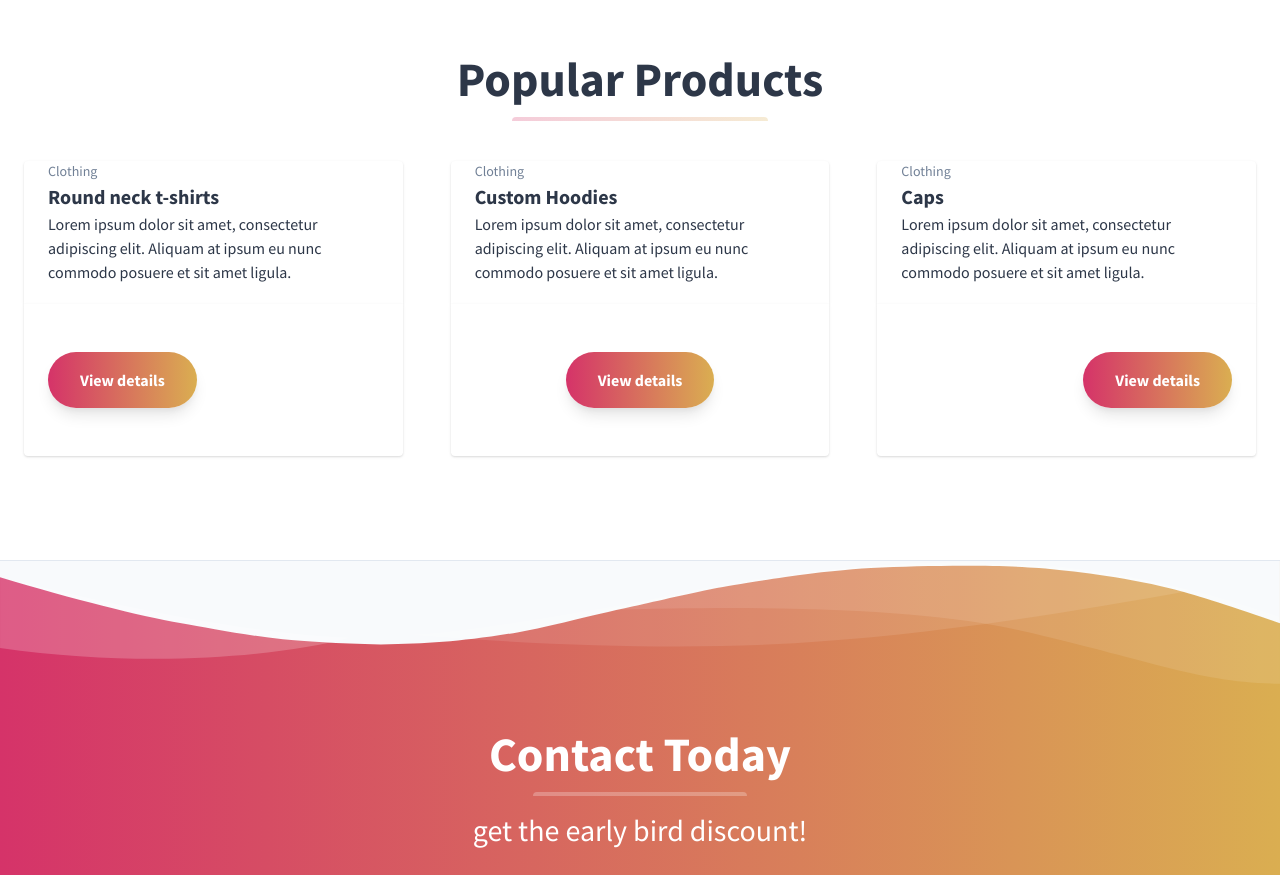
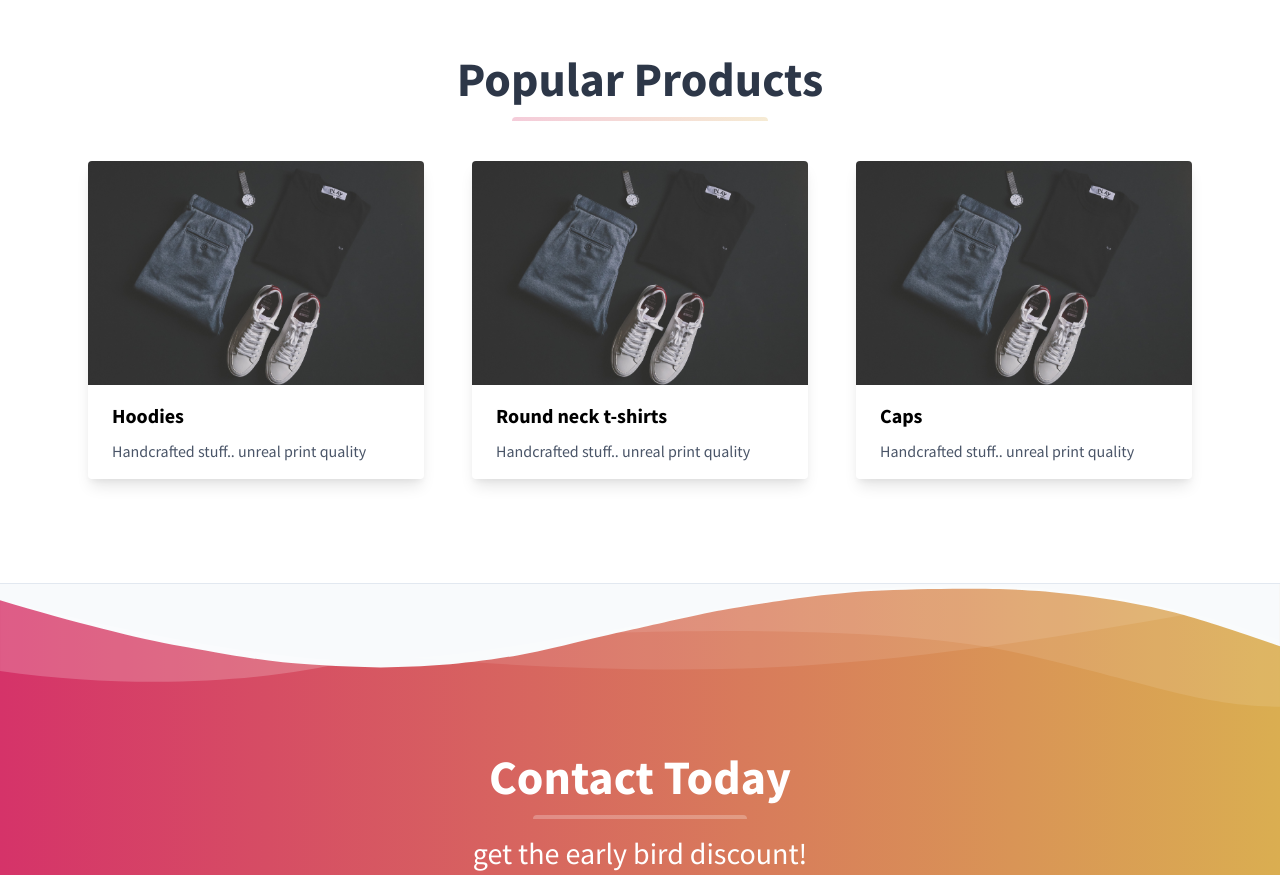
Before and after one commit to threadstory/site, a website: page web/index.html in a window 1280 px wide. Shown: the part 1580-2455 px from the top of the page. Drawn offline with nearby package versions, Linux system fonts and the light colour scheme.

Commit message:
add cards

```diff
--- a/web/index.html
+++ b/web/index.html
@@ -40,7 +40,8 @@
 	    <svg class="h-8 fill-current inline" xmlns="http://www.w3.org/2000/svg" viewBox="0 0 512.005 512.005">
 	      <rect fill="#2a2a31" x="16.539" y="425.626" width="479.767" height="50.502" transform="matrix(1,0,0,1,0,0)" />
 	      <path class="plane-take-off" d=" M 510.7 189.151 C 505.271 168.95 484.565 156.956 464.365 162.385 L 330.156 198.367 L 155.924 35.878 L 107.19 49.008 L 211.729 230.183 L 86.232 263.767 L 36.614 224.754 L 0 234.603 L 45.957 314.27 L 65.274 347.727 L 105.802 336.869 L 240.011 300.886 L 349.726 271.469 L 483.935 235.486 C 504.134 230.057 516.129 209.352 510.7 189.151 Z "/>
-				</svg> Threadstory
+	    </svg>
+	    Threadstory
 	  </a>
 	</div>
 
@@ -250,62 +251,102 @@
 	  <div class="h-1 mx-auto gradient w-64 opacity-25 my-0 py-0 rounded-t"></div>
 	</div>
 
-		<div class="w-full md:w-1/3 p-6 flex flex-col flex-grow flex-shrink">
-			<div class="flex-1 bg-white rounded-t rounded-b-none overflow-hidden shadow">
-				<a href="#" class="flex flex-wrap no-underline hover:no-underline">
-					<p class="w-full text-gray-600 text-xs md:text-sm px-6">Clothing</p>
-					<div class="w-full font-bold text-xl text-gray-800 px-6">Round neck t-shirts</div>
-					<p class="text-gray-800 text-base px-6 mb-5">
-						Lorem ipsum dolor sit amet, consectetur adipiscing elit. Aliquam at ipsum eu nunc commodo posuere et sit amet ligula.
+	<div class="flex-wrap flex max-w-6xl mx-auto">
+
+	  <div class="w-full md:w-1/3  p-6 flex flex-col flex-grow flex-shrink">
+	    <div class="max-w-sm rounded overflow-hidden shadow-lg">
+	      <img class="w-full" src="/pictures/hero.jpeg" alt="Sunset in the mountains">
+	      <div class="px-6 py-4">
+		<div class="font-bold text-xl text-black mb-2">Hoodies</div>
+		<p class="text-gray-700 text-base">
+		  Handcrafted stuff.. unreal print quality
 		</p>
-				</a>
-			</div>
-			<div class="flex-none mt-auto bg-white rounded-b rounded-t-none overflow-hidden shadow p-6">
-				<div class="flex items-center justify-start">
-				  <button class="mx-auto lg:mx-0 hover:underline gradient text-white font-bold rounded-full my-6 py-4 px-8 shadow-lg">
-				    View details
-				  </button>
 	      </div>
 	    </div>
 	  </div>
 
-
-
 	  <div class="w-full md:w-1/3 p-6 flex flex-col flex-grow flex-shrink">
-			<div class="flex-1 bg-white rounded-t rounded-b-none overflow-hidden shadow">
-				<a href="#" class="flex flex-wrap no-underline hover:no-underline">
-					<p class="w-full text-gray-600 text-xs md:text-sm px-6">Clothing</p>
-					<div class="w-full font-bold text-xl text-gray-800 px-6">Custom Hoodies</div>
-					<p class="text-gray-800 text-base px-6 mb-5">
-						Lorem ipsum dolor sit amet, consectetur adipiscing elit. Aliquam at ipsum eu nunc commodo posuere et sit amet ligula.
+	    <div class="max-w-sm rounded overflow-hidden shadow-lg">
+	      <img class="w-full" src="/pictures/hero.jpeg" alt="Sunset in the mountains">
+	      <div class="px-6 py-4">
+		<div class="font-bold text-xl text-black mb-2">Round neck t-shirts</div>
+		<p class="text-gray-700 text-base">
+		  Handcrafted stuff.. unreal print quality
 		</p>
-				</a>
-			</div>
-			<div class="flex-none mt-auto bg-white rounded-b rounded-t-none overflow-hidden shadow p-6">
-				<div class="flex items-center justify-center">
-					<button class="mx-auto lg:mx-0 hover:underline gradient text-white font-bold rounded-full my-6 py-4 px-8 shadow-lg">View details</button>
 	      </div>
 	    </div>
 	  </div>
 
-
-
 	  <div class="w-full md:w-1/3 p-6 flex flex-col flex-grow flex-shrink">
-			<div class="flex-1 bg-white rounded-t rounded-b-none overflow-hidden shadow">
-				<a href="#" class="flex flex-wrap no-underline hover:no-underline">
-					<p class="w-full text-gray-600 text-xs md:text-sm px-6">Clothing</p>
-					<div class="w-full font-bold text-xl text-gray-800 px-6">Caps</div>
-					<p class="text-gray-800 text-base px-6 mb-5">
-						Lorem ipsum dolor sit amet, consectetur adipiscing elit. Aliquam at ipsum eu nunc commodo posuere et sit amet ligula.
+	    <div class="max-w-sm rounded overflow-hidden shadow-lg">
+	      <img class="w-full" src="/pictures/hero.jpeg" alt="Sunset in the mountains">
+	      <div class="px-6 py-4">
+		<div class="font-bold text-xl text-black mb-2">Caps</div>
+		<p class="text-gray-700 text-base">
+		  Handcrafted stuff.. unreal print quality
 		</p>
-				</a>
-			</div>
-			<div class="flex-none mt-auto bg-white rounded-b rounded-t-none overflow-hidden shadow p-6">
-				<div class="flex items-center justify-end">
-					<button class="mx-auto lg:mx-0 hover:underline gradient text-white font-bold rounded-full my-6 py-4 px-8 shadow-lg">View details</button>
 	      </div>
 	    </div>
 	  </div>
+
+	</div>
+
+	<!-- <div class="w-full md:w-1/3 p-6 flex flex-col flex-grow flex-shrink"> -->
+	<!--   <div class="flex-1 bg-white rounded-t rounded-b-none overflow-hidden shadow"> -->
+	<!--     <a href="#" class="flex flex-wrap no-underline hover:no-underline"> -->
+	<!--       <p class="w-full text-gray-600 text-xs md:text-sm px-6">Clothing</p> -->
+	<!--       <div class="w-full font-bold text-xl text-gray-800 px-6">Round neck t-shirts</div> -->
+	<!--       <p class="text-gray-800 text-base px-6 mb-5"> -->
+	<!-- 	Lorem ipsum dolor sit amet, consectetur adipiscing elit. Aliquam at ipsum eu nunc commodo posuere et sit amet ligula.  -->
+	<!--       </p> -->
+	<!--     </a> -->
+	<!--   </div> -->
+	<!--   <div class="flex-none mt-auto bg-white rounded-b rounded-t-none overflow-hidden shadow p-6"> -->
+	<!--     <div class="flex items-center justify-start"> -->
+	<!--       <button class="mx-auto lg:mx-0 hover:underline gradient text-white font-bold rounded-full my-6 py-4 px-8 shadow-lg"> -->
+	<!-- 	View details -->
+	<!--       </button> -->
+	<!--     </div> -->
+	<!--   </div> -->
+	<!-- </div> -->
+
+
+
+	<!-- <div class="w-full md:w-1/3 p-6 flex flex-col flex-grow flex-shrink"> -->
+	<!--   <div class="flex-1 bg-white rounded-t rounded-b-none overflow-hidden shadow"> -->
+	<!--     <a href="#" class="flex flex-wrap no-underline hover:no-underline"> -->
+	<!--       <p class="w-full text-gray-600 text-xs md:text-sm px-6">Clothing</p> -->
+	<!--       <div class="w-full font-bold text-xl text-gray-800 px-6">Custom Hoodies</div> -->
+	<!--       <p class="text-gray-800 text-base px-6 mb-5"> -->
+	<!-- 	Lorem ipsum dolor sit amet, consectetur adipiscing elit. Aliquam at ipsum eu nunc commodo posuere et sit amet ligula.  -->
+	<!--       </p> -->
+	<!--     </a> -->
+	<!--   </div> -->
+	<!--   <div class="flex-none mt-auto bg-white rounded-b rounded-t-none overflow-hidden shadow p-6"> -->
+	<!--     <div class="flex items-center justify-center"> -->
+	<!--       <button class="mx-auto lg:mx-0 hover:underline gradient text-white font-bold rounded-full my-6 py-4 px-8 shadow-lg">View details</button> -->
+	<!--     </div> -->
+	<!--   </div> -->
+	<!-- </div> -->
+
+
+
+	<!-- <div class="w-full md:w-1/3 p-6 flex flex-col flex-grow flex-shrink"> -->
+	<!--   <div class="flex-1 bg-white rounded-t rounded-b-none overflow-hidden shadow"> -->
+	<!--     <a href="#" class="flex flex-wrap no-underline hover:no-underline"> -->
+	<!--       <p class="w-full text-gray-600 text-xs md:text-sm px-6">Clothing</p> -->
+	<!--       <div class="w-full font-bold text-xl text-gray-800 px-6">Caps</div> -->
+	<!--       <p class="text-gray-800 text-base px-6 mb-5"> -->
+	<!-- 	Lorem ipsum dolor sit amet, consectetur adipiscing elit. Aliquam at ipsum eu nunc commodo posuere et sit amet ligula.  -->
+	<!--       </p> -->
+	<!--     </a> -->
+	<!--   </div> -->
+	<!--   <div class="flex-none mt-auto bg-white rounded-b rounded-t-none overflow-hidden shadow p-6"> -->
+	<!--     <div class="flex items-center justify-end"> -->
+	<!--       <button class="mx-auto lg:mx-0 hover:underline gradient text-white font-bold rounded-full my-6 py-4 px-8 shadow-lg">View details</button> -->
+	<!--     </div> -->
+	<!--   </div> -->
+	<!-- </div> -->
 
 
       </div>
```
Also changed, not shown: web/pictures/hero.jpeg (added). Lines whose indentation alone changed are shown as unchanged.
